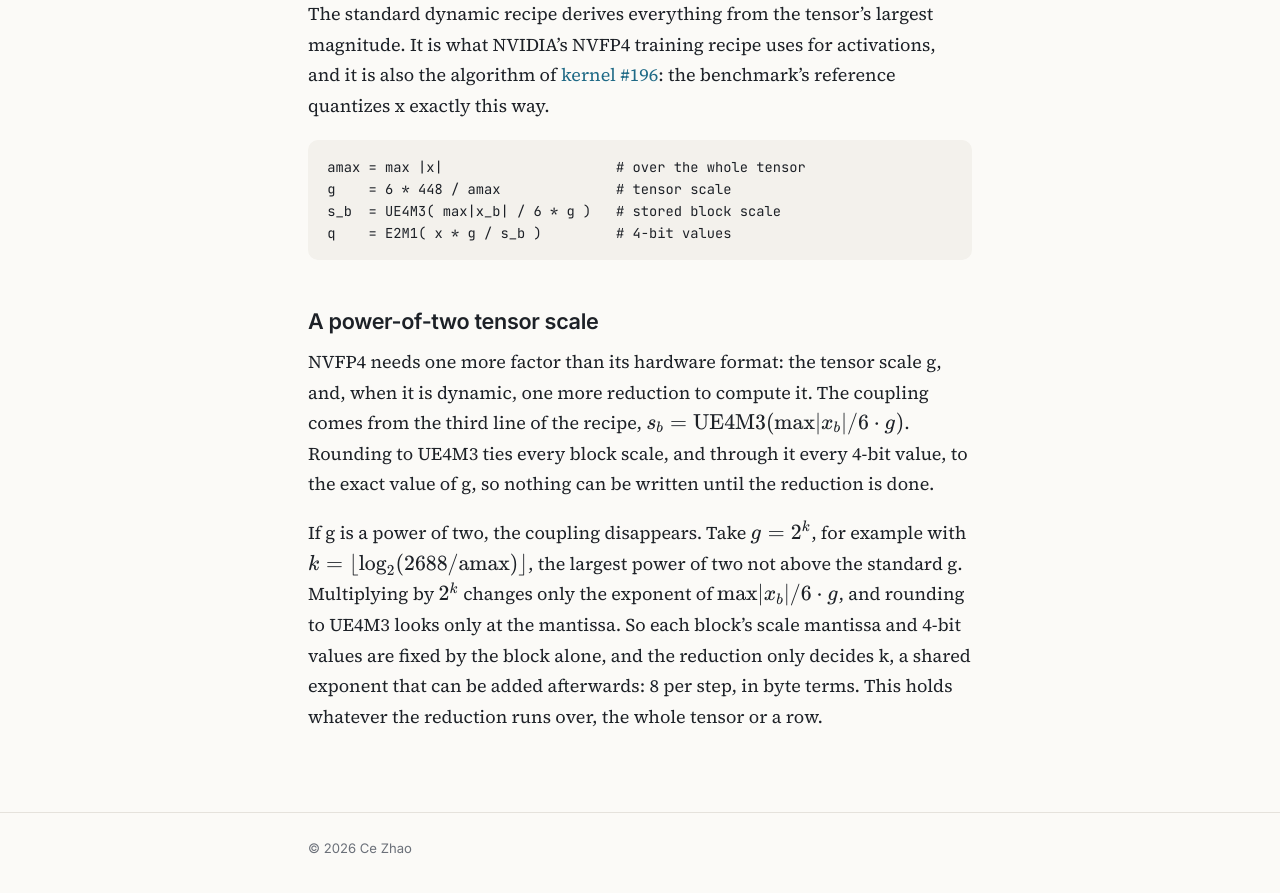
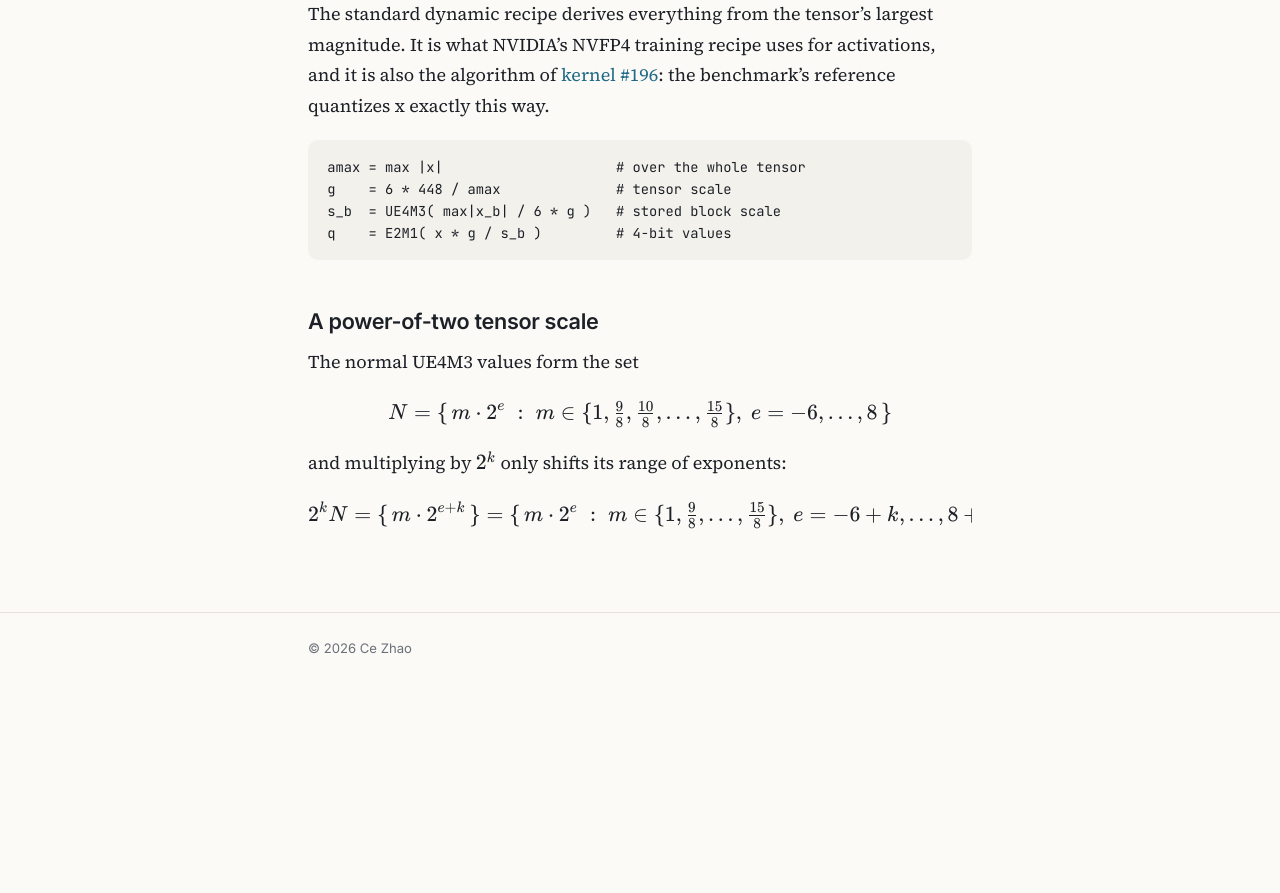
Before and after one commit to A1c0r-Z/A1c0r-Z.github.io, a Jekyll site: the page built from preview/one-pass-nvfp4.md, in a window 1280 px wide and 900 px high, scrolled down 2367 px. Shown: the top 893 px of the window. Built offline with Jekyll 4.4.1, drawn with Linux system fonts in a browser that asks for light colours; after the commit the page ends 3066 px from its top, so only the background shows below that.

Commit message:
Restart the power-of-two section from the UE4M3 set
Co-Authored-By: Claude Opus 5.5 <noreply@anthropic.com>

```diff
--- a/preview/one-pass-nvfp4.md
+++ b/preview/one-pass-nvfp4.md
@@ -45,6 +45,14 @@ q    = E2M1( x * g / s_b )         # 4-bit values
 
 ## A power-of-two tensor scale
 
-NVFP4 needs one more factor than its hardware format: the tensor scale g, and, when it is dynamic, one more reduction to compute it. The coupling comes from the third line of the recipe, $$s_b = \mathrm{UE4M3}(\max\lvert x_b\rvert/6 \cdot g)$$. Rounding to UE4M3 ties every block scale, and through it every 4-bit value, to the exact value of g, so nothing can be written until the reduction is done.
+The normal UE4M3 values form the set
 
-If g is a power of two, the coupling disappears. Take $$g = 2^k$$, for example with $$k = \lfloor \log_2(2688/\mathrm{amax}) \rfloor$$, the largest power of two not above the standard g. Multiplying by $$2^k$$ changes only the exponent of $$\max\lvert x_b\rvert/6 \cdot g$$, and rounding to UE4M3 looks only at the mantissa. So each block's scale mantissa and 4-bit values are fixed by the block alone, and the reduction only decides k, a shared exponent that can be added afterwards: 8 per step, in byte terms. This holds whatever the reduction runs over, the whole tensor or a row.
+$$
+N = \{\, m \cdot 2^{e} \;:\; m \in \{1, \tfrac{9}{8}, \tfrac{10}{8}, \dots, \tfrac{15}{8}\},\ e = -6, \dots, 8 \,\}
+$$
+
+and multiplying by $$2^k$$ only shifts its range of exponents:
+
+$$
+2^{k} N = \{\, m \cdot 2^{e+k} \,\} = \{\, m \cdot 2^{e} \;:\; m \in \{1, \tfrac{9}{8}, \dots, \tfrac{15}{8}\},\ e = -6+k, \dots, 8+k \,\}
+$$
```
